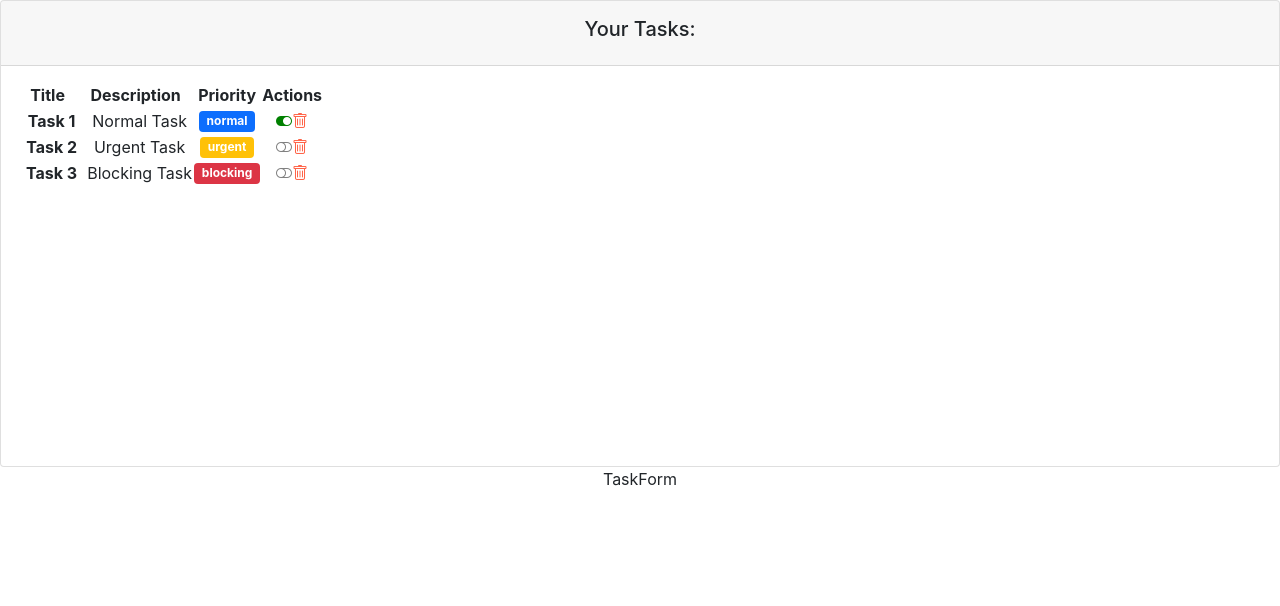
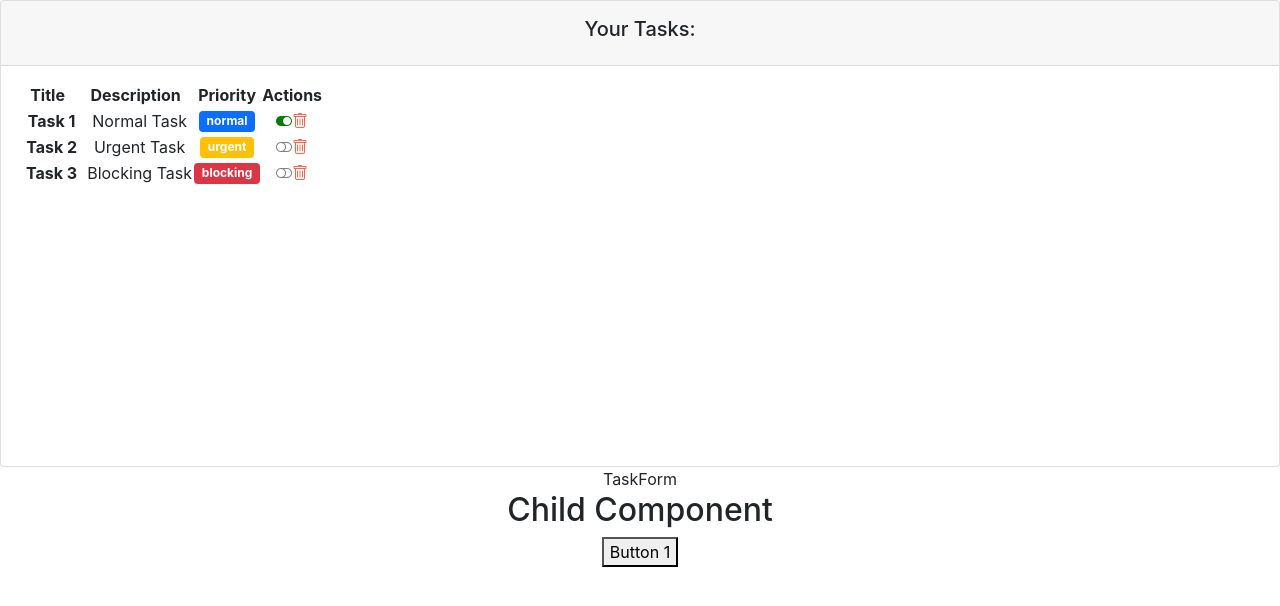
Before and after one commit to PadillaTom/OB-ReactJS, a React (Create React App) app: page / in a window 1280 px wide. Shown: the top 606 px of the page. Built offline with nearby package versions, Linux system fonts and the light colour scheme.

Commit message:
Session 8 - -19:14

```diff
--- a/src/App.js
+++ b/src/App.js
@@ -1,8 +1,10 @@
 import "./App.css";
 
+import { Ejemplo1, Ejemplo2, MiComponenteConContexto, Ejemplo4 } from "./hooks";
 import TaskListComponent from "./components/container/TaskListComponent";
-import { Ejemplo1, Ejemplo2, MiComponenteConContexto, Ejemplo4 } from "./hooks";
+import Father from "./components/container/Father";
 import { GreetingStyled } from "./components/pure";
+
 function App() {
 	return (
 		<div className="App">
@@ -19,6 +21,9 @@ function App() {
 
 			{/* Styles CSS - SASS */}
 			{/* <GreetingStyled name="Tomas"></GreetingStyled> */}
+
+			{/* Father - Child */}
+			<Father></Father>
 		</div>
 	);
 }
--- /dev/null
+++ b/src/components/container/Father.jsx
@@ -0,0 +1,15 @@
+import React from "react";
+import Child from "../pure/Child";
+
+const Father = () => {
+	const showMessage = (text) => {
+		alert("Message received: " + text);
+	};
+	return (
+		<div>
+			<Child fatherFunc={showMessage}></Child>
+		</div>
+	);
+};
+
+export default Father;
--- /dev/null
+++ b/src/components/pure/Child.jsx
@@ -0,0 +1,20 @@
+import React, { useRef } from "react";
+
+const Child = ({ fatherFunc }) => {
+	const messageRef = useRef("");
+
+	return (
+		<div>
+			<h2>Child Component</h2>
+			<button
+				onClick={() => {
+					fatherFunc("Hello from CHILD");
+				}}
+			>
+				Button 1
+			</button>
+		</div>
+	);
+};
+
+export default Child;
```
